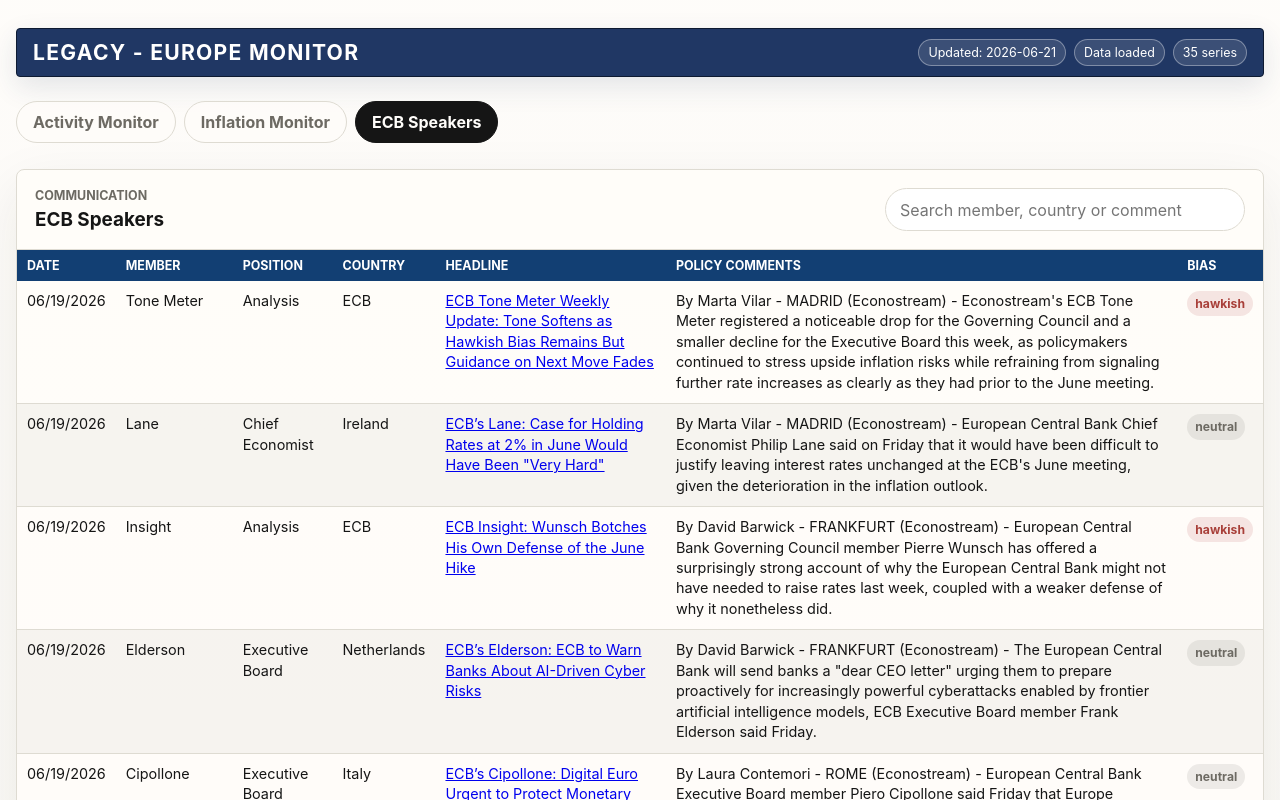
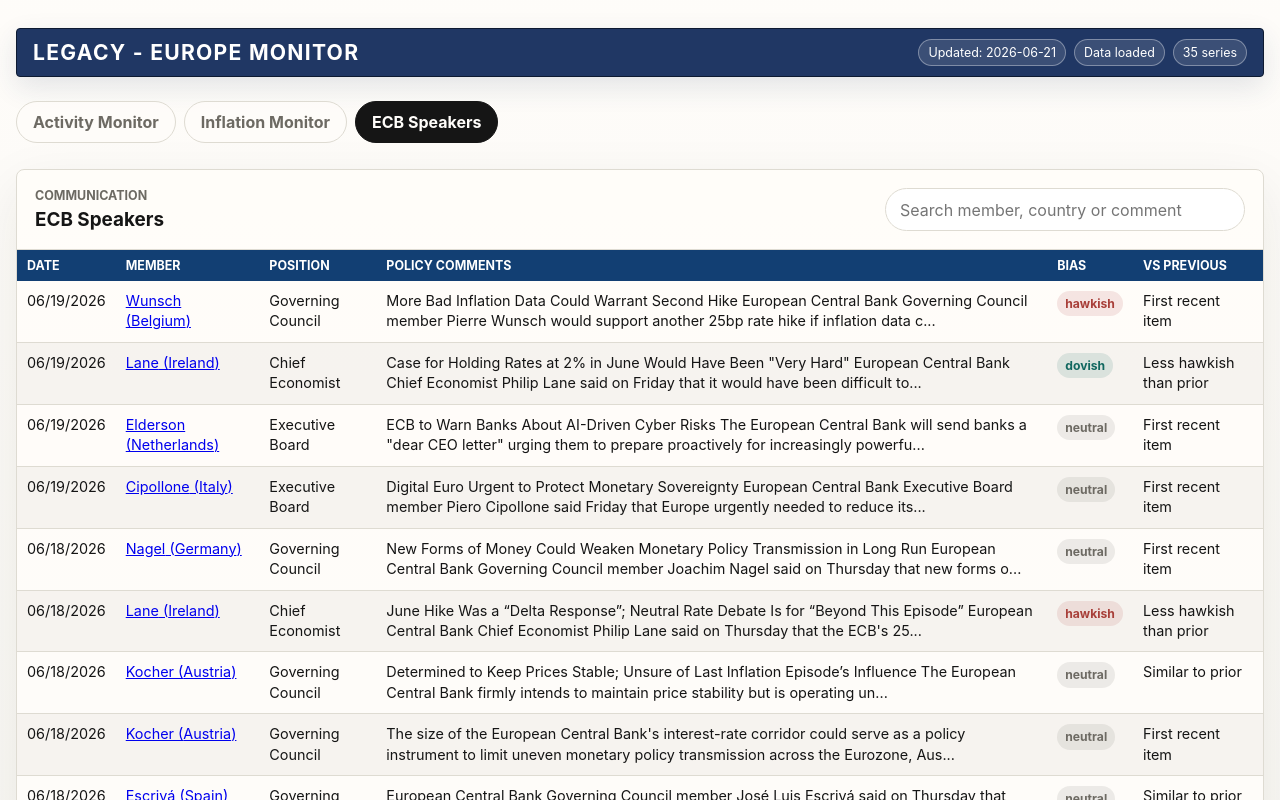
Before and after one commit to aliceodrumond/EuropeMonitor, a Next.js app: page / in a window 1280 px wide. Both pictures are taken after a click on the button "ECB Speakers". Shown: the top 800 px of the page. Built offline with nearby package versions, Linux system fonts and the light colour scheme.

Commit message:
Refine ECB speaker table

```diff
--- a/app/page.tsx
+++ b/app/page.tsx
@@ -25,9 +25,9 @@
   position: string;
   country: string;
   event_type: string;
-  headline: string;
   policy_comments: string;
   bias: "hawkish" | "dovish" | "neutral";
+  stance_change: string;
   tags: string;
   source_url: string;
 };
@@ -702,34 +702,32 @@
               <th>Date</th>
               <th>Member</th>
               <th>Position</th>
-              <th>Country</th>
-              <th>Headline</th>
               <th>Policy Comments</th>
               <th>Bias</th>
+              <th>vs Previous</th>
             </tr>
           </thead>
           <tbody>
             {filteredSpeakers.map((speaker, index) => (
               <tr key={`${speaker.date}-${speaker.member}-${index}`}>
                 <td>{formatFullDateLabel(speaker.date)}</td>
-                <td>{speaker.member}</td>
-                <td>{speaker.position}</td>
-                <td>{speaker.country}</td>
                 <td>
                   {speaker.source_url ? (
                     <a href={speaker.source_url} rel="noreferrer" target="_blank">
-                      {speaker.headline}
+                      {speaker.member} ({speaker.country})
                     </a>
                   ) : (
-                    speaker.headline
+                    `${speaker.member} (${speaker.country})`
                   )}
                 </td>
+                <td>{speaker.position}</td>
                 <td>{speaker.policy_comments}</td>
                 <td>
                   <span className={`bias bias-${speaker.bias}`}>
                     {speaker.bias}
                   </span>
                 </td>
+                <td>{speaker.stance_change}</td>
               </tr>
             ))}
           </tbody>
@@ -771,10 +769,10 @@
     position: row.position ?? "",
     country: row.country ?? "",
     event_type: row.event_type ?? "",
-    headline: row.headline ?? "",
     policy_comments: row.policy_comments ?? "",
     bias:
       row.bias === "hawkish" || row.bias === "dovish" ? row.bias : "neutral",
+    stance_change: row.stance_change ?? "",
     tags: row.tags ?? "",
     source_url: row.source_url ?? "",
   }));
--- a/scripts/build-static-pages.mjs
+++ b/scripts/build-static-pages.mjs
@@ -106,7 +106,7 @@
       function domain(v){ let min=Math.min(...v), max=Math.max(...v); if(min===max){min-=1;max+=1;} const p=(max-min)*.12; return {min:min-p,max:max+p}; }
       function ticks(d,n){ const min=d.min??d, max=d.max, step=(max-min)/Math.max(1,n-1); return Array.from({length:n},(_,i)=>min+i*step); }
       function fmt(v){ const a=Math.abs(v), d=a>=100?0:a>=10?1:2; return v.toLocaleString("en-US",{minimumFractionDigits:d,maximumFractionDigits:d}); }
-      function renderSpeakers(root){ const panel=document.createElement("article"); panel.className="panel wide"; panel.innerHTML='<div class="head"><div><p class="kicker">Communication</p><h2>ECB Speakers</h2></div></div><div class="table-wrap"><table><thead><tr><th>Date</th><th>Member</th><th>Position</th><th>Country</th><th>Headline</th><th>Policy Comments</th><th>Bias</th></tr></thead><tbody>'+speakers.map(s=>'<tr><td>'+s.date+'</td><td>'+s.member+'</td><td>'+s.position+'</td><td>'+s.country+'</td><td>'+(s.source_url?'<a target="_blank" rel="noreferrer" href="'+s.source_url+'">'+(s.headline||"Article")+'</a>':(s.headline||""))+'</td><td>'+s.policy_comments+'</td><td><span class="bias '+s.bias+'">'+s.bias+'</span></td></tr>').join("")+'</tbody></table></div>'; root.appendChild(panel); }
+      function renderSpeakers(root){ const panel=document.createElement("article"); panel.className="panel wide"; panel.innerHTML='<div class="head"><div><p class="kicker">Communication</p><h2>ECB Speakers</h2></div></div><div class="table-wrap"><table><thead><tr><th>Date</th><th>Member</th><th>Position</th><th>Policy Comments</th><th>Bias</th><th>vs Previous</th></tr></thead><tbody>'+speakers.map(s=>'<tr><td>'+s.date+'</td><td>'+(s.source_url?'<a target="_blank" rel="noreferrer" href="'+s.source_url+'">'+s.member+' ('+s.country+')</a>':s.member+' ('+s.country+')')+'</td><td>'+s.position+'</td><td>'+s.policy_comments+'</td><td><span class="bias '+s.bias+'">'+s.bias+'</span></td><td>'+s.stance_change+'</td></tr>').join("")+'</tbody></table></div>'; root.appendChild(panel); }
     </script>
   </body>
 </html>`;
```
Also changed, not shown: data/processed/ecb_speakers.csv, public/data/ecb_speakers.csv, 1 other file (tests, documents, lock files or other folders).
